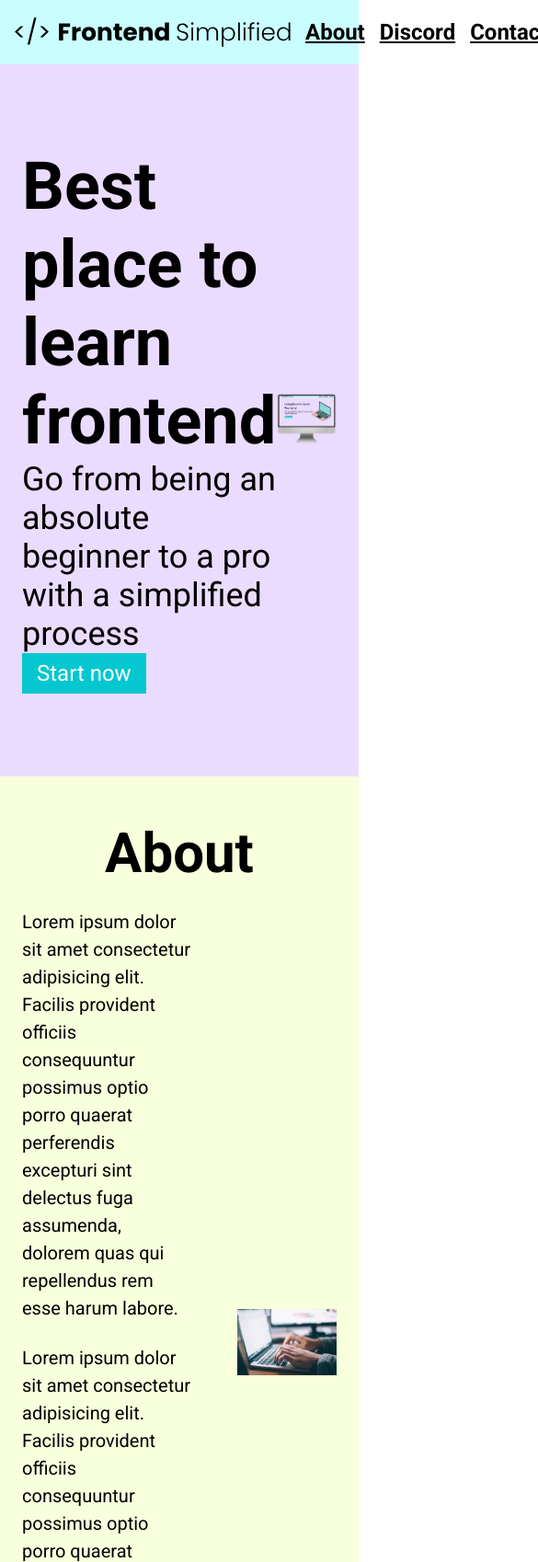
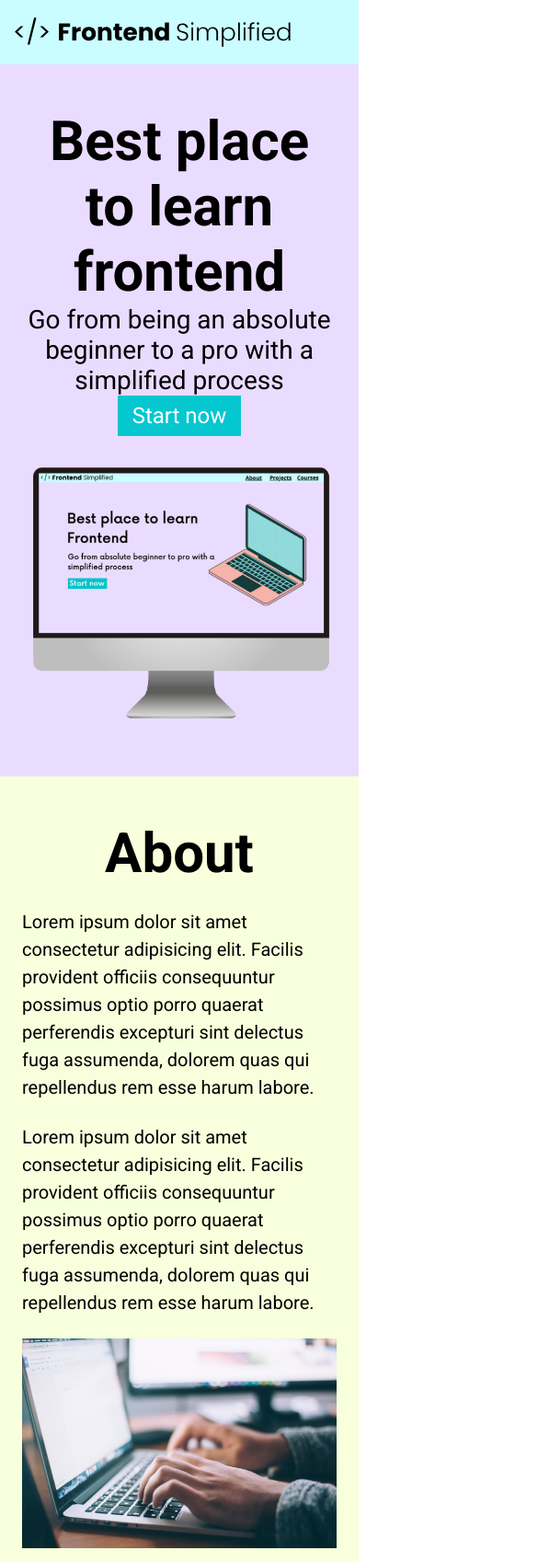
Before and after one commit to BryanDegante/Mini-project, a plain HTML site: page index.html in a window 390 px wide. Shown: the top 1698 px of the page at 92% size, 585 px wide, since content can reach past the window. Drawn offline with Linux system fonts and the light colour scheme.

Commit message:
Responsive

```diff
--- a/index.html
+++ b/index.html
@@ -10,12 +10,7 @@
   <body>
     <section>
       <nav>
-        <img
-          src="./HTML Practise Assets/FES.svg"
-          class="logo"
-          alt="
-        "
-        />
+        <img src="./HTML Practise Assets/FES.svg" class="logo" alt="" />
         <ul>
           <li><a href="#about">About</a></li>
           <li><a href="#discord">Discord</a></li>
@@ -24,13 +19,13 @@
       </nav>
       <header>
         <div class="row">
-          <div>
+          <div class = "home__description">
             <h1>Best place to learn frontend</h1>
             <p class="subheader">
               Go from being an absolute beginner to a pro with a simplified
               process
             </p>
-            <button>Start now</button>
+            <button class ="home__description--button">Start now</button>
           </div>
           <figure>
             <img
--- a/style.css
+++ b/style.css
@@ -132,6 +132,7 @@ form{
     display: flex;
     flex-direction: column;
     margin: 0 auto;
+    padding: 0 24px;
 }
 
 input,textarea{
@@ -162,3 +163,64 @@ footer{
 .footer__link{
     padding: 0 16px;
 }
+
+/* Small phones, Tablets,  large smartphones  */
+@media (max-width:728px){
+.row {
+  flex-direction: column;
+}
+
+.home__description{
+  margin-bottom: 24px;
+  display: flex;
+  flex-direction: column;
+  align-items: center;
+}
+.home__description--button{
+  max-width: 240px;
+
+}
+
+h1{
+  text-align: center;
+  font-size: 60px;
+}
+
+.subheader{
+  text-align: center;
+  font-size: 28px;
+}
+ul{
+  display: none;
+}
+
+.section__description{
+  flex-direction: column;
+}
+
+.section__description--wrapper{
+  width: 100%;
+}
+
+.about__img--wrapper{
+  width: 100%;
+}
+#discord .section__description{
+  flex-direction: column-reverse;
+}
+
+footer{
+  padding: 48px 24px;
+}
+.footer__logo{
+  max-width: 360px;
+}
+
+.footer__link{
+  padding: 0 4px;
+  font-size: 18px;
+}
+.footer__links{
+  margin-bottom: 24px;
+}
+}
```
